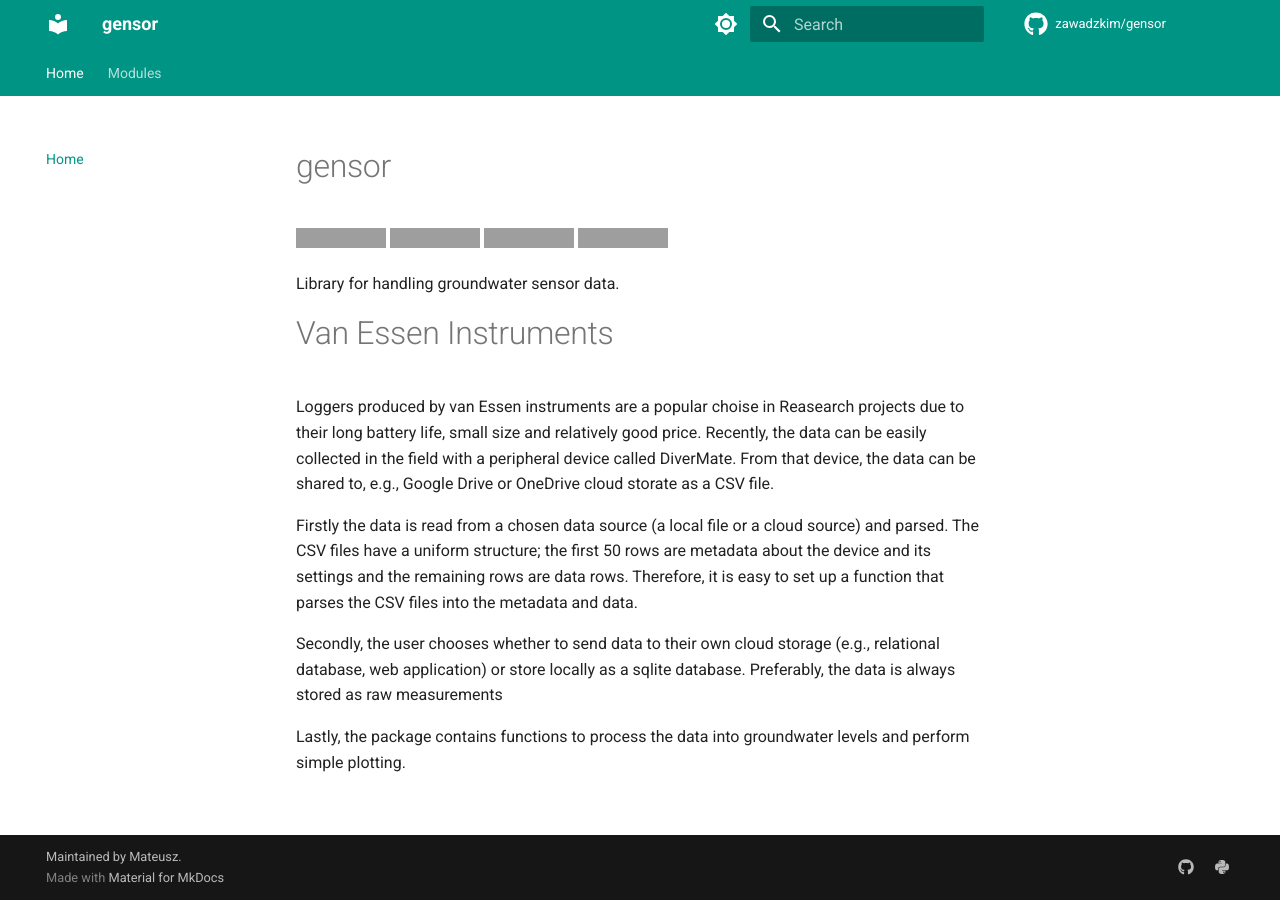
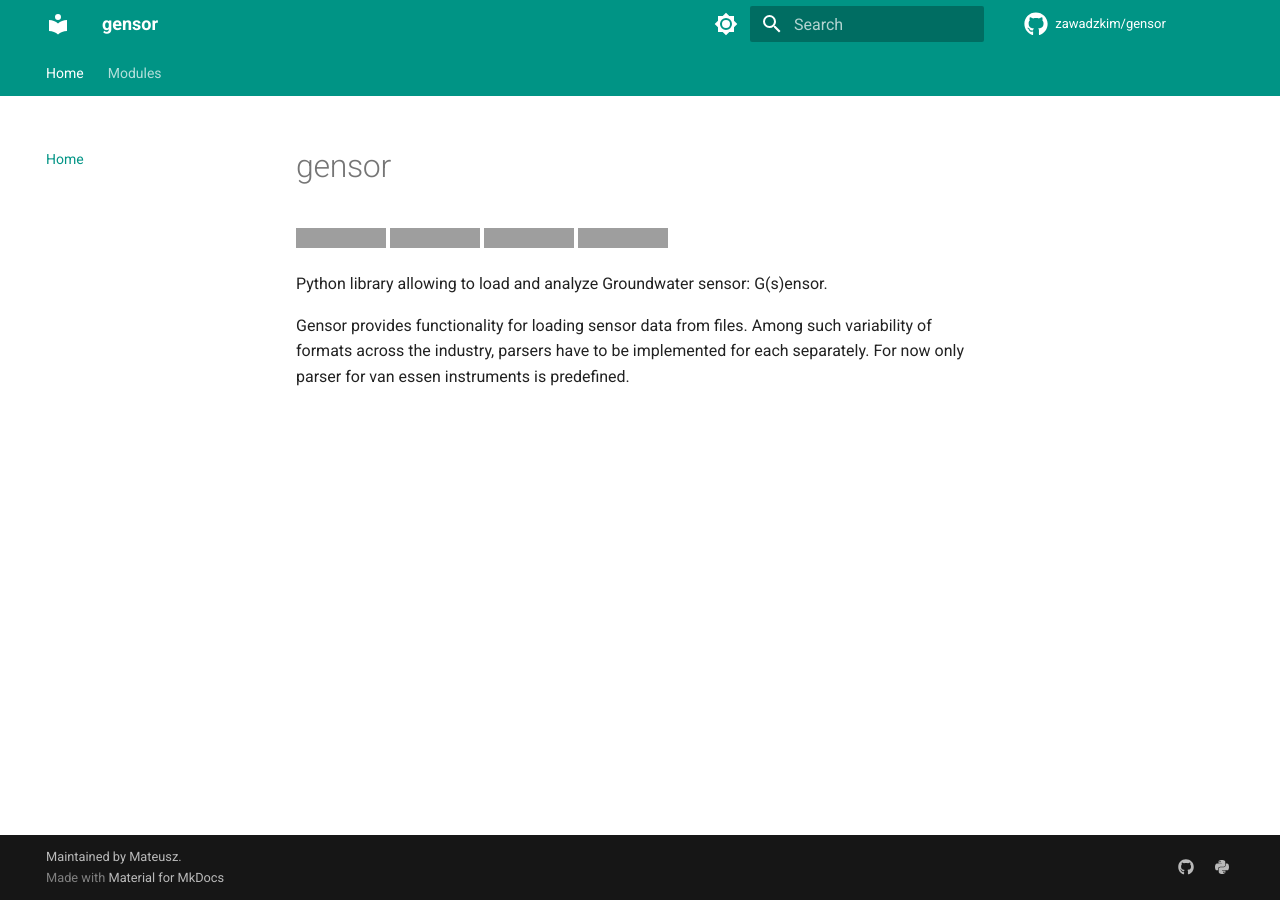
Before and after one commit to zawadzkim/gensor, an MkDocs documentation site: the page built from docs/index.md, in a window 1280 px wide. Built offline with MkDocs 1.6.1 and Material for MkDocs 9.7.7, drawn with Linux system fonts in a browser that asks for light colours; comment, search, counter and statistics services are not loaded; grey boxes are pictures that could not be loaded.

Commit message:
Updated documentation

```diff
--- a/docs/index.md
+++ b/docs/index.md
@@ -5,14 +5,6 @@
 [![Commit activity](https://img.shields.io/github/commit-activity/m/zawadzkim/gensor)](https://img.shields.io/github/commit-activity/m/zawadzkim/gensor)
 [![License](https://img.shields.io/github/license/zawadzkim/gensor)](https://img.shields.io/github/license/zawadzkim/gensor)
 
-Library for handling groundwater sensor data.
+Python library allowing to load and analyze Groundwater sensor: G(s)ensor.
 
-# Van Essen Instruments
-
-Loggers produced by van Essen instruments are a popular choise in Reasearch projects due to their long battery life, small size and relatively good price. Recently, the data can be easily collected in the field with a peripheral device called DiverMate. From that device, the data can be shared to, e.g., Google Drive or OneDrive cloud storate as a CSV file.
-
-Firstly the data is read from a chosen data source (a local file or a cloud source) and parsed. The CSV files have a uniform structure; the first 50 rows are metadata about the device and its settings and the remaining rows are data rows. Therefore, it is easy to set up a function that parses the CSV files into the metadata and data.
-
-Secondly, the user chooses whether to send data to their own cloud storage (e.g., relational database, web application) or store locally as a sqlite database. Preferably, the data is always stored as raw measurements
-
-Lastly, the package contains functions to process the data into groundwater levels and perform simple plotting.
+Gensor provides functionality for loading sensor data from files. Among such variability of formats across the industry, parsers have to be implemented for each separately. For now only parser for van essen instruments is predefined.
```
